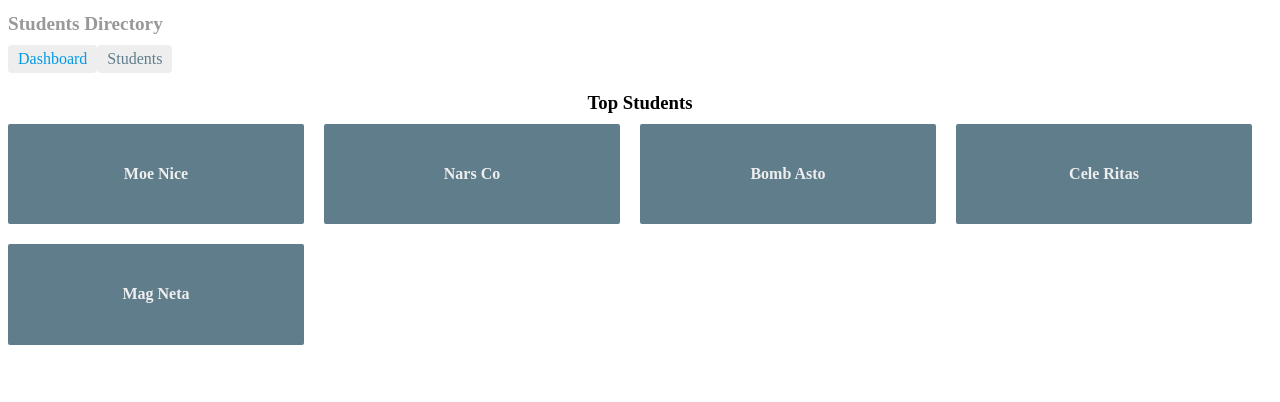
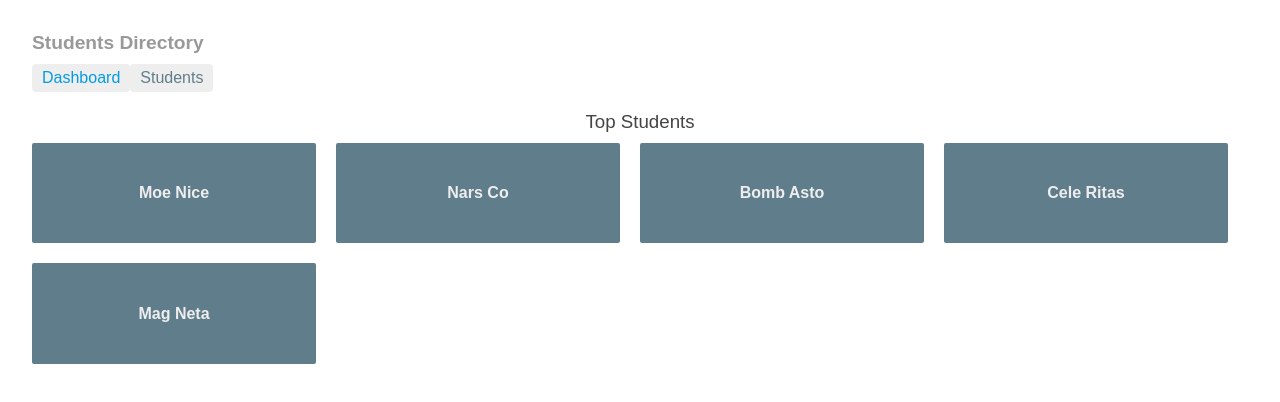
Before and after one commit to sychi77/Angular2App, an Angular app: page /dashboard in a window 1280 px wide. Shown: the top 402 px of the page. Built offline with nearby package versions, Linux system fonts and the light colour scheme.

Commit message:
Add global app styles

```diff
--- a/src/index.html
+++ b/src/index.html
@@ -7,6 +7,7 @@
 
   <meta name="viewport" content="width=device-width, initial-scale=1">
   <link rel="icon" type="image/x-icon" href="favicon.ico">
+  <link rel="stylesheet" href="styles.css">
 </head>
 <body>
   <app-root></app-root>
--- a/src/styles.css
+++ b/src/styles.css
@@ -1 +1,22 @@
-/* You can add global styles to this file, and also import other style files */
+/* Master Styles */
+h1 {
+    color: #369;
+    font-family: Arial, Helvetica, sans-serif;
+    font-size: 250%;
+  }
+  h2, h3 {
+    color: #444;
+    font-family: Arial, Helvetica, sans-serif;
+    font-weight: lighter;
+  }
+  body {
+    margin: 2em;
+  }
+  body, input[text], button {
+    color: #888;
+    font-family: Cambria, Georgia;
+  }
+  /* everywhere else */
+  * {
+    font-family: Arial, Helvetica, sans-serif;
+  }
```
